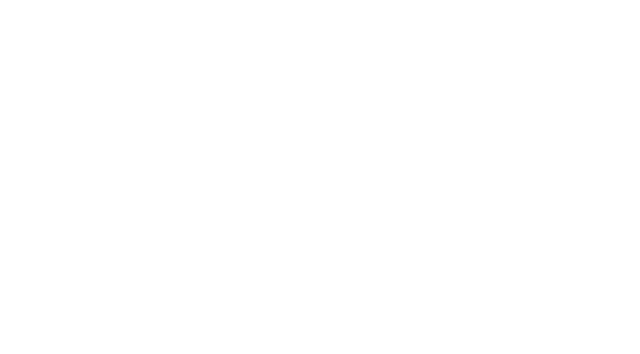
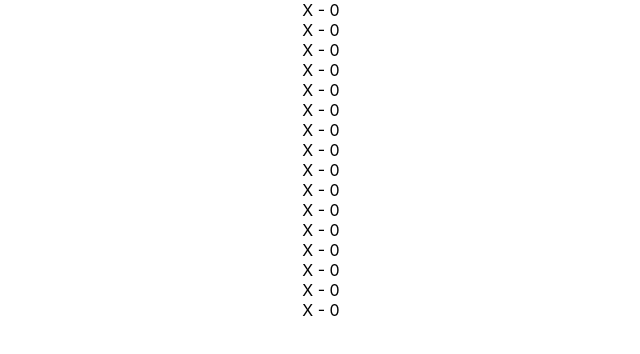
Before and after one commit to eliasjuanpablo/memory-game, a React (Create React App) app: page / in a window 1280 px wide. Shown: the top 354 px of the page, without its empty margins (319-959 px from the left). Built offline with nearby package versions, Linux system fonts and the light colour scheme.

Commit message:
add game behavior to App

```diff
--- a/src/App.tsx
+++ b/src/App.tsx
@@ -1,8 +1,26 @@
-import React from "react";
+import Cell from "./components/Cell";
+import { useGameManager } from "./hooks";
 import "./App.css";
 
 function App() {
-  return <div className="App"></div>;
+  const {
+    gameState: { cells },
+    selectCell,
+  } = useGameManager();
+
+  return (
+    <div className="App">
+      {cells.map((c, index) => (
+        <Cell
+          key={index}
+          {...c}
+          onClick={() => {
+            selectCell(index);
+          }}
+        />
+      ))}
+    </div>
+  );
 }
 
 export default App;
--- /dev/null
+++ b/src/components/Cell.tsx
@@ -0,0 +1,19 @@
+import { CellStatus, ICell } from "../types";
+
+type CellProps = ICell & { onClick: Function };
+
+export default function Cell(props: CellProps) {
+  const { value, onClick, status } = props;
+
+  const isVisible = [CellStatus.Revealed, CellStatus.Selected].includes(status);
+  return (
+    <div
+      className="cell"
+      onClick={() => {
+        onClick();
+      }}
+    >
+      {isVisible ? value : "X"} - {status.toString()}
+    </div>
+  );
+}
--- a/src/domain.ts
+++ b/src/domain.ts
@@ -4,9 +4,18 @@ import { CellStatus, ICell, IGameState } from "./types";
 export class GameManager {
   private cells: ICell[];
   private finished: boolean = false;
+  private static instance: GameManager;
 
   constructor(size: number = 4) {
     this.cells = this._generateCells(size);
+  }
+
+  static getInstance(): GameManager {
+    if (this.instance) {
+      return this.instance;
+    }
+    this.instance = new GameManager();
+    return this.instance;
   }
 
   private _findCellsByStatus(status: CellStatus): ICell[] {
@@ -59,6 +68,8 @@ export class GameManager {
   selectCell(index: number): IGameState {
     const selected = this._findCellsByStatus(CellStatus.Selected);
 
+    if (this.cells[index].status !== CellStatus.Hidden) return this.state;
+
     if (selected.length === 0) {
       this.cells = this.cells.map((c, i) =>
         i === index ? { ...c, status: CellStatus.Selected } : c
--- /dev/null
+++ b/src/hooks.ts
@@ -0,0 +1,26 @@
+import { useEffect, useState } from "react";
+import { GameManager } from "./domain";
+
+export function useGameManager(size: number = 4) {
+  const [gameState, setGameState] = useState(GameManager.getInstance().state);
+  const [selectedIndex, setSelectedIndex] = useState<number>();
+
+  function selectCell(index: number): void {
+    const gm = GameManager.getInstance();
+    const newState = gm.selectCell(index);
+    setGameState(newState);
+    setSelectedIndex(index);
+  }
+
+  useEffect(() => {
+    if (selectedIndex) {
+      setTimeout(() => {
+        const gm = GameManager.getInstance();
+        const newState = gm.checkMatch();
+        setGameState(newState);
+      }, 2000);
+    }
+  }, [selectedIndex]);
+
+  return { gameState, selectCell };
+}
```
Also changed, not shown: 1 other file (tests, documents, lock files or other folders).
